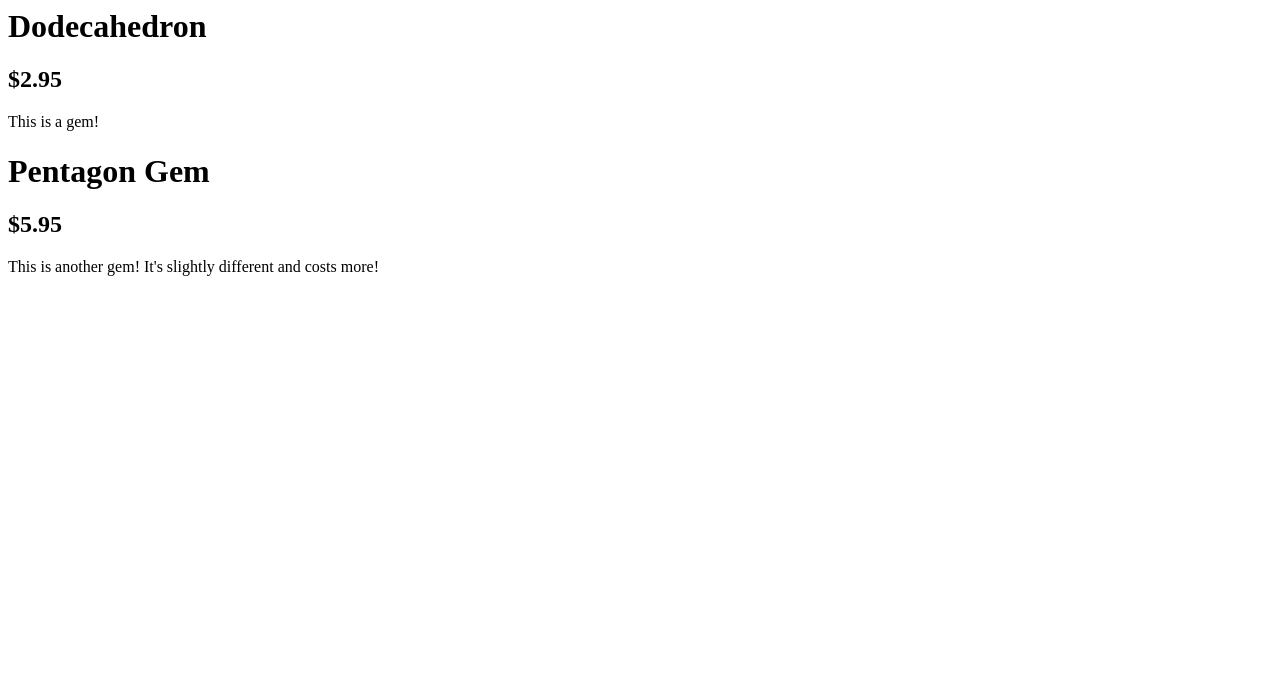
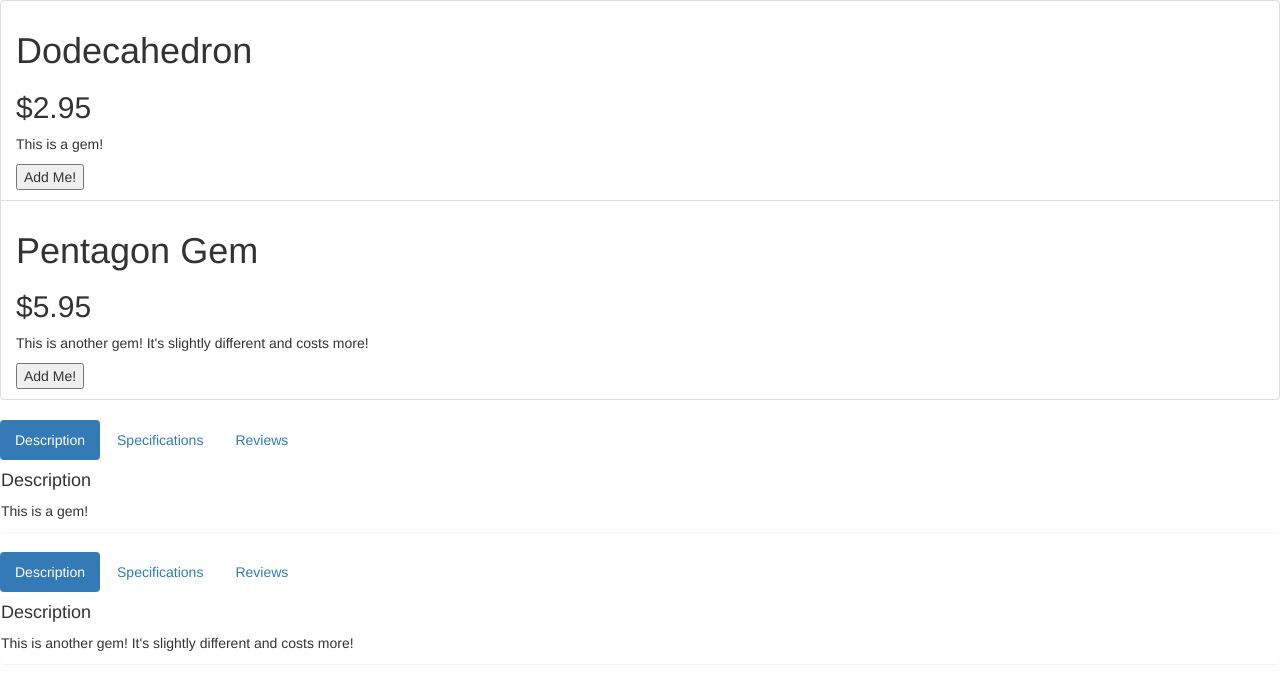
Before and after one commit to Xerxes0198/AngularExperiemnts, a plain HTML site: page index.html in a window 1280 px wide. Drawn offline with nearby package versions, Linux system fonts and the light colour scheme.

Commit message:
Next Lesson
Next Lesson stuff

```diff
--- a/app.js
+++ b/app.js
@@ -8,20 +8,37 @@
 			this.products = gems;
 		});
 
+
+		app.controller('PanelController', function()
+		{
+			this.tab = 1;
+
+			this.selectTab = function(setTab)
+			{
+				this.tab = setTab;
+			};
+
+			this.isSelected = function(checkTab)
+			{
+				return this.tab === checkTab;
+			};
+
+		});
+
 		var gems =
 		[
 			{
 				name: 'Dodecahedron',
 				price: 2.95,
 				description: 'This is a gem!',
-				canPurchase: false,
+				canPurchase: true,
 				soldOut: false
 			},
 			{
 				name: 'Pentagon Gem',
 				price: 5.95,
 				description: 'This is another gem! It\'s slightly different and costs more!',
-				canPurchase: false,
+				canPurchase: true,
 				soldOut: false
 			}
 		]
--- a/index.html
+++ b/index.html
@@ -1,17 +1,43 @@
 <html ng-app="store">
 	<head>
-		<link rel="stylesheet" type="text/css" src="bootstrap.min.css">
+		<link rel="stylesheet" href="https://maxcdn.bootstrapcdn.com/bootstrap/3.3.0/css/bootstrap.min.css">
 	</head>
 
 	<body ng-controller="StoreController as store">
 		<script type="text/javascript" src="angular.min.js"></script>
 		<script type="text/javascript" src="app.js"></script>
 
-		<div ng-repeat="product in store.products">
-			<H1>{{product.name}}</H1>
-			<H2>{{product.price | currency}}</H2>
-			<p>{{product.description}}</p>
-			<Button ng-show="product.canPurchase"> Add Me! </Button>
-		</div>
+		<ul class="list-group">
+			<li class="list-group-item" ng-repeat="product in store.products">
+				<H1>{{product.name}}</H1>
+				<H2>{{product.price | currency}}</H2>
+				<p>{{product.description}}</p>
+				<Button ng-show="product.canPurchase"> Add Me! </Button>
+			</li>
+		</ul>
+
+		<section ng-repeat="product in store.products" ng-init="tab = 1" ng-controller="PanelController as panel">
+			<ul class="nav nav-pills">
+				<li ng-class="{active:panel.isSelected(1)}"><a href="#" ng-click="panel.selectTab(1)">Description</a></li>
+				<li ng-class="{active:panel.isSelected(2)}"><a href="#" ng-click="panel.selectTab(2)">Specifications</a></li>
+				<li ng-class="{active:panel.isSelected(3)}"><a href="#" ng-click="panel.selectTab(3)">Reviews</a></li>
+			</ul>
+
+			<div class="panel" ng-show="panel.isSelected(1)">
+				<h4>Description</h4>
+				<p>{{product.description}}</p>
+			</div>
+
+			<div class="panel" ng-show="panel.isSelected(2)">
+				<h4>Specifications</h4>
+			</div>
+
+			<div class="panel" ng-show="panel.isSelected(3)">
+				<h4>Reviews</h4>
+			</div>
+
+
+		</section>
+
 	</body>
 </html>
```
